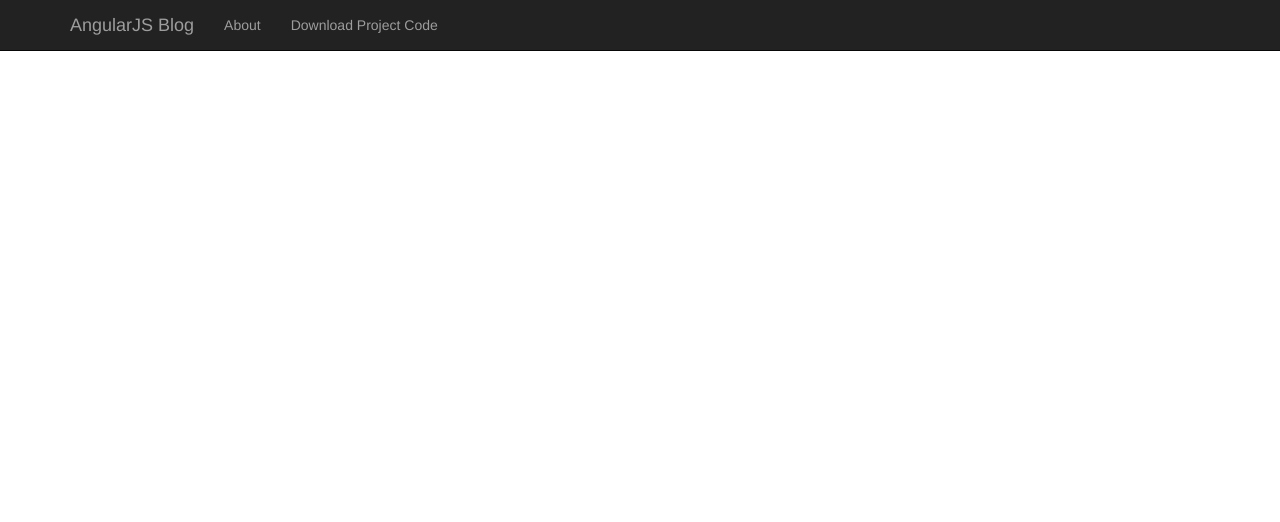
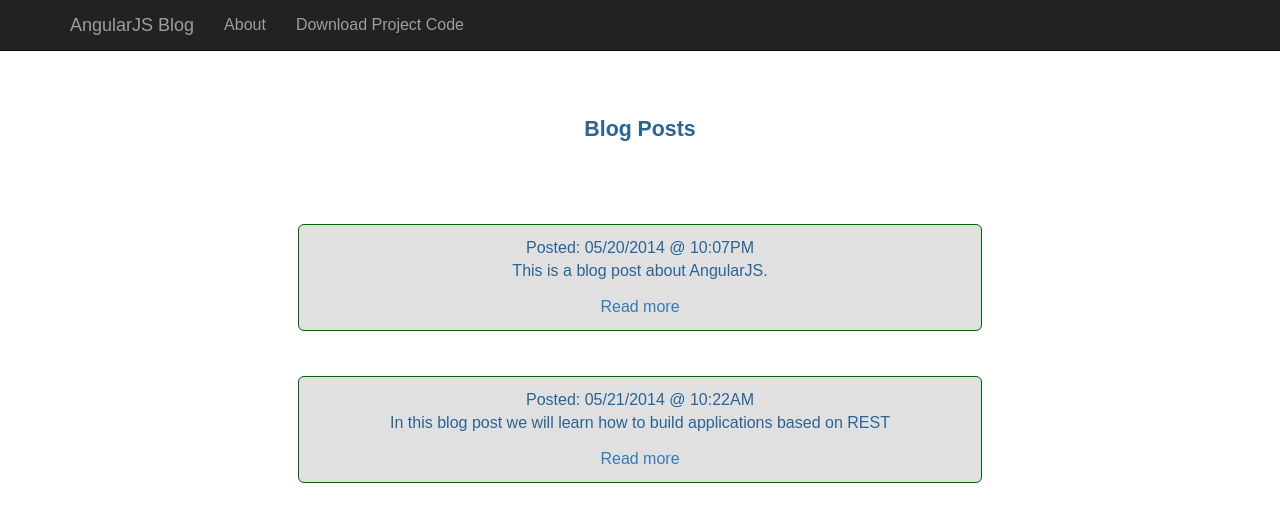
Before and after one commit to colinbut/angularjs-blog, a plain HTML site: page index.html in a window 1280 px wide. Drawn offline with Linux system fonts and the light colour scheme.

Commit message:
displaying the blog posts with styling

```diff
--- /dev/null
+++ b/css/style.css
@@ -0,0 +1,48 @@
+body{
+  font-family: arial;
+  font-size: 12pt;
+  color: #2a6496;
+}
+
+.post-wrapper {
+  float: left;
+  width: 100%;
+  margin: 5% 0 0 0;
+  padding: 0 0 0 0;
+}
+.blog-post-label {
+  float: left;
+  width: 100%;
+  margin: 10% 0 0 0;
+  padding: 0 0 0 0;
+  text-align: center;
+  font-weight: bold;
+  font-size: 16pt;
+}
+
+.blog-post-outer {
+  float: left;
+  width: 60%;
+  margin: 2% 0 2% 20%;
+  padding: 1%;
+  background: #e0e0e0;
+  border-radius: 6px;
+  -moz-border-radius:6px;
+  border: darkgreen solid 1px;
+}
+
+.blog-intro-text {
+  float: left;
+  width: 100%;
+  margin: 0 0 0 0;
+  padding: 0 0 0 0;
+  text-align: center;
+}
+
+.blog-read-more {
+  float: left;
+  width: 100%;
+  margin: 2% 0 0 0;
+  padding: 0 0 0 0;
+  text-align: center;
+}
--- a/index.html
+++ b/index.html
@@ -18,6 +18,8 @@
     <script src="js/libs/angular-resource.min.js"></script>
     <script src="js/libs/angular-cookies.min.js"></script>
 
+    <link rel="stylesheet" href="css/style.css" media="screen"/>
+
     <script src="js/app.js"></script>
     <script src="js/controllers.js"></script>
 
--- a/main.html
+++ b/main.html
@@ -1,3 +1,20 @@
 <div ng-include src="'partials/menu.html'"></div>
 
-{{blogArticle}}
+<div id="container" class="container">
+  <div class="blog-post-label">Blog Posts</div>
+  <div class="post-wrapper">
+    <div ng-repeat="blogPost in blogList">
+      <div class="blog-post-outer">
+        <div class="blog-intro-text">
+          Posted: {{blogPost.date | date: 'MM/dd/yyyy @ h:mma'}}
+        </div>
+        <div class="blog-intro-text">
+          {{blogPost.introText}}
+        </div>
+        <div class="blog-read-more">
+          <a href="#!blogPost/{{blogPost._id}}">Read more</a>
+        </div>
+      </div>
+    </div>
+  </div>
+</div>
```
